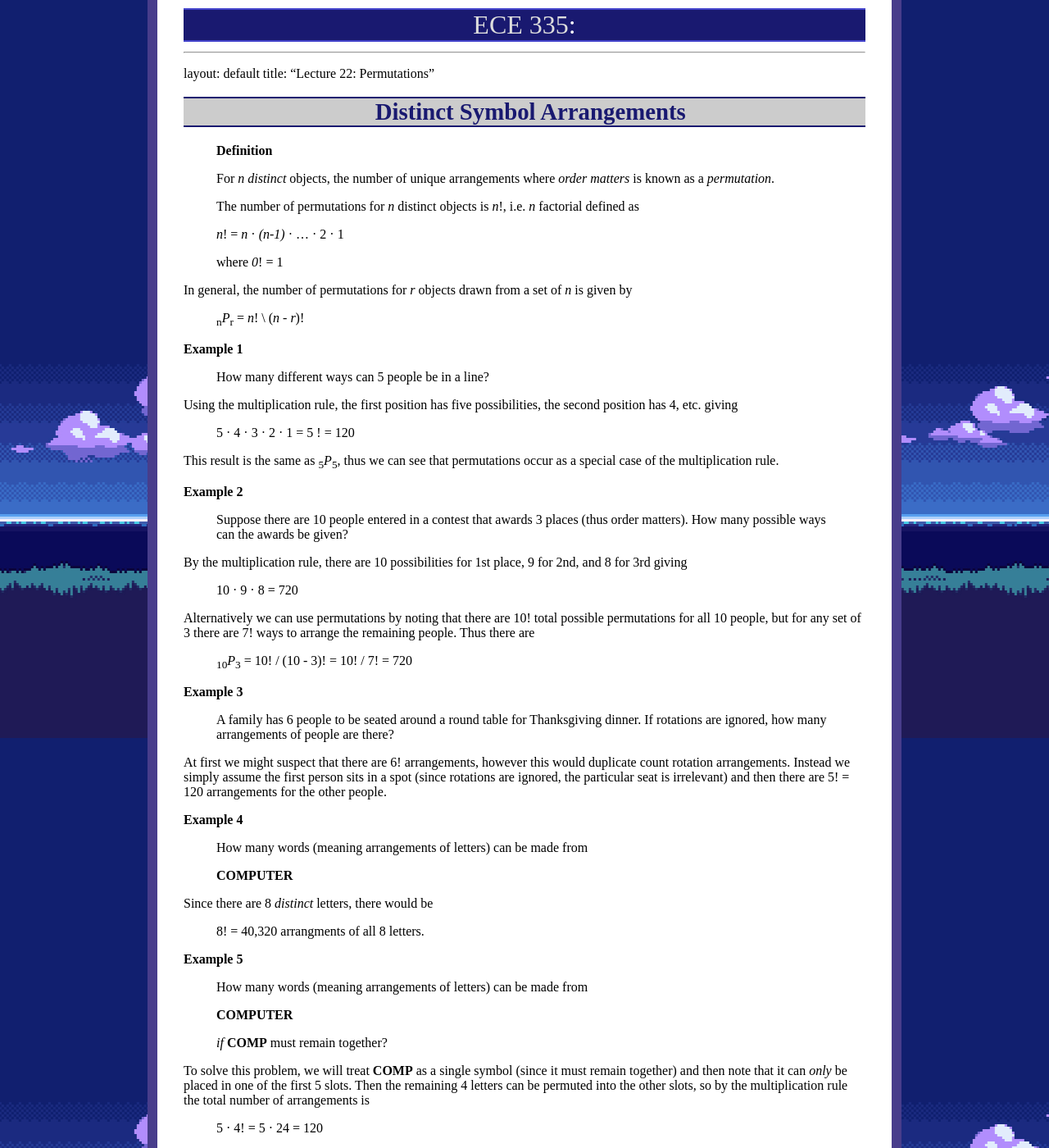
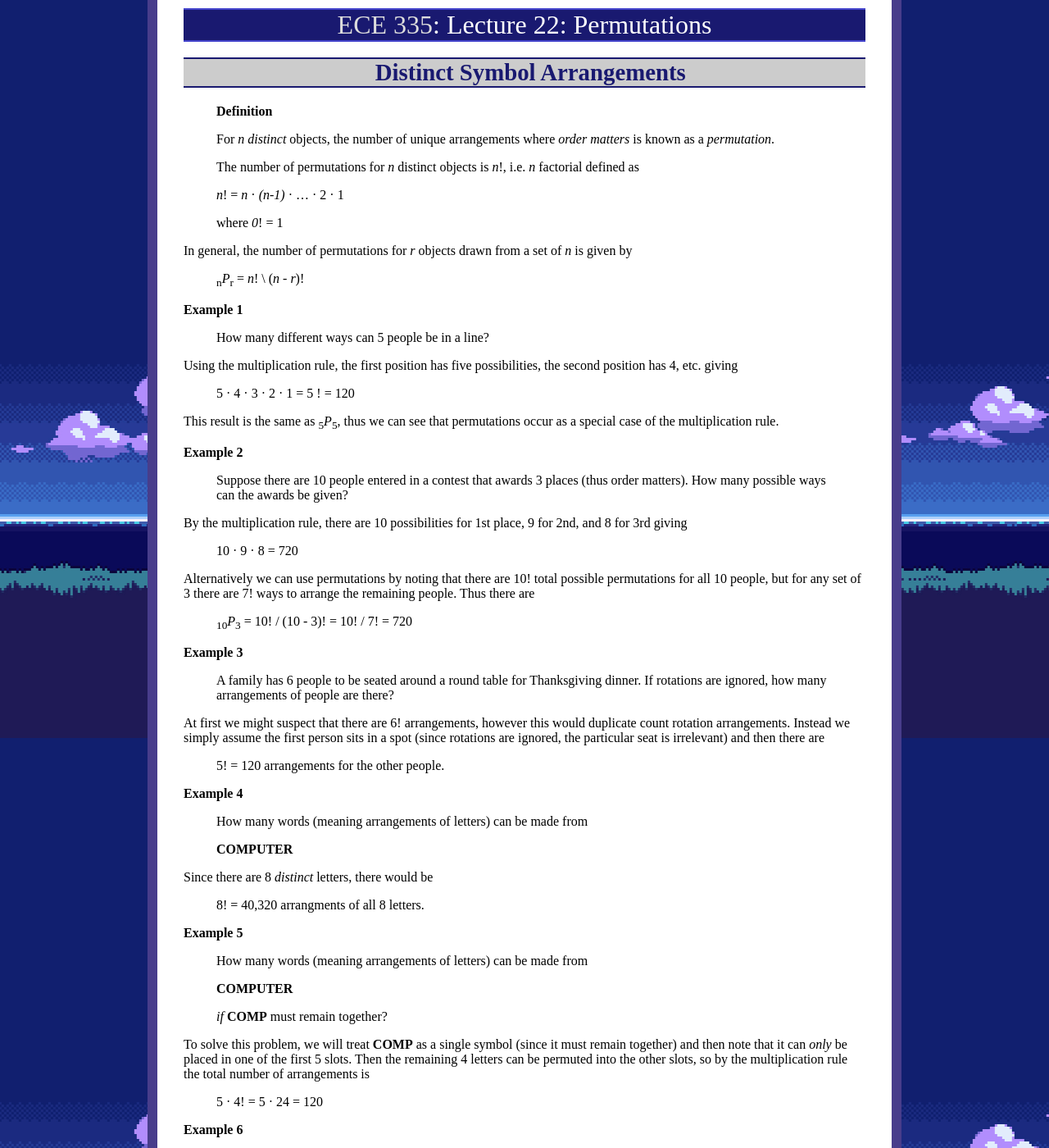
Before and after one commit to ycpcs/ece335-fall2025, a Jekyll site: the page built from lectures/lecture22.md, in a window 1280 px wide and 1400 px high. Shown: the whole window at 82% size. Built offline with Jekyll 4.4.1, drawn with Linux system fonts in a browser that asks for light colours; our own code applies the rules of GitHub Pages for plain Markdown files.

```diff
--- a/lectures/lecture22.md
+++ b/lectures/lecture22.md
@@ -1,6 +1,7 @@
 ---
 layout: default
 title: "Lecture 22: Permutations"
+---
 
 Distinct Symbol Arrangements
 ============================
@@ -45,7 +46,9 @@ Alternatively we can use permutations by noting that there are 10! total possibl
 
 > A family has 6 people to be seated around a round table for Thanksgiving dinner. If rotations are ignored, how many arrangements of people are there?
 
-At first we might suspect that there are 6! arrangements, however this would duplicate count rotation arrangements. Instead we simply assume the first person sits in a spot (since rotations are ignored, the particular seat is irrelevant) and then there are 5! = 120 arrangements for the other people.
+At first we might suspect that there are 6! arrangements, however this would duplicate count rotation arrangements. Instead we simply assume the first person sits in a spot (since rotations are ignored, the particular seat is irrelevant) and then there are
+
+> 5! = 120 arrangements for the other people.
 
 **Example 4**
 
```
